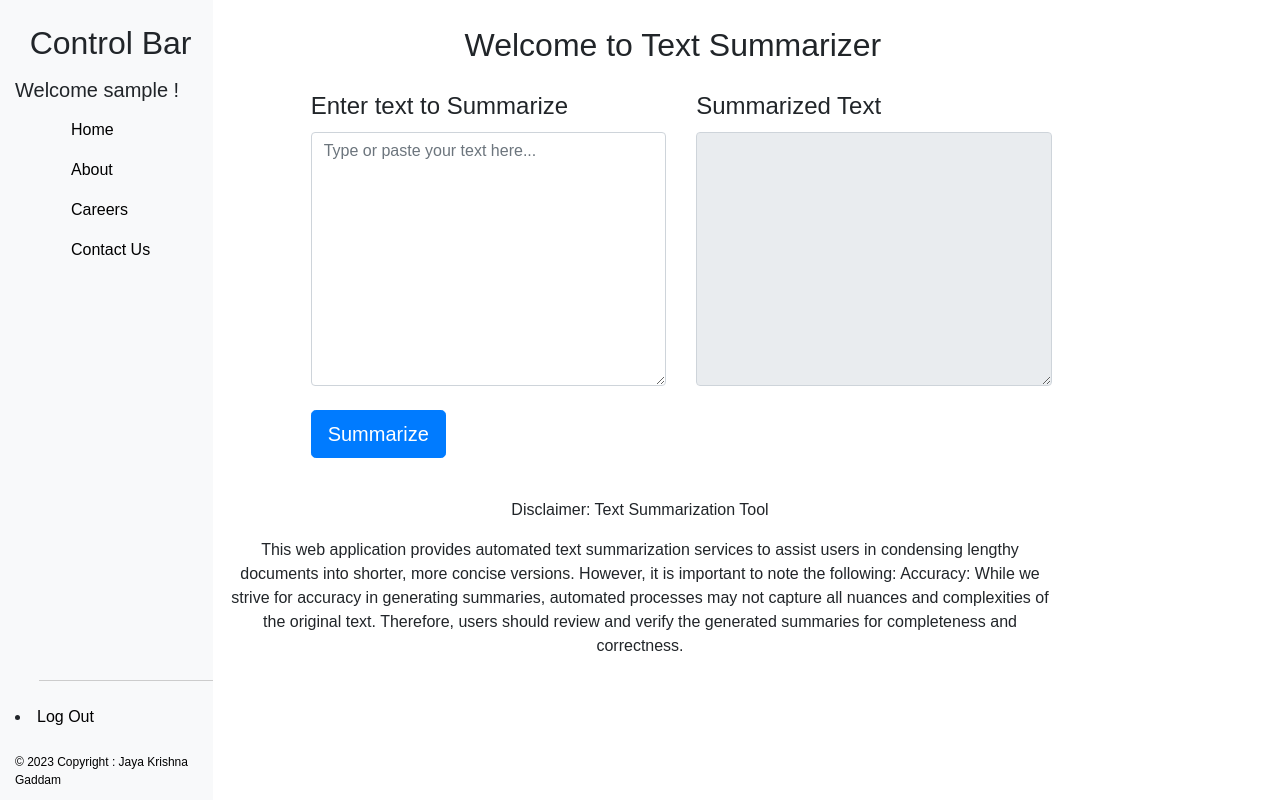
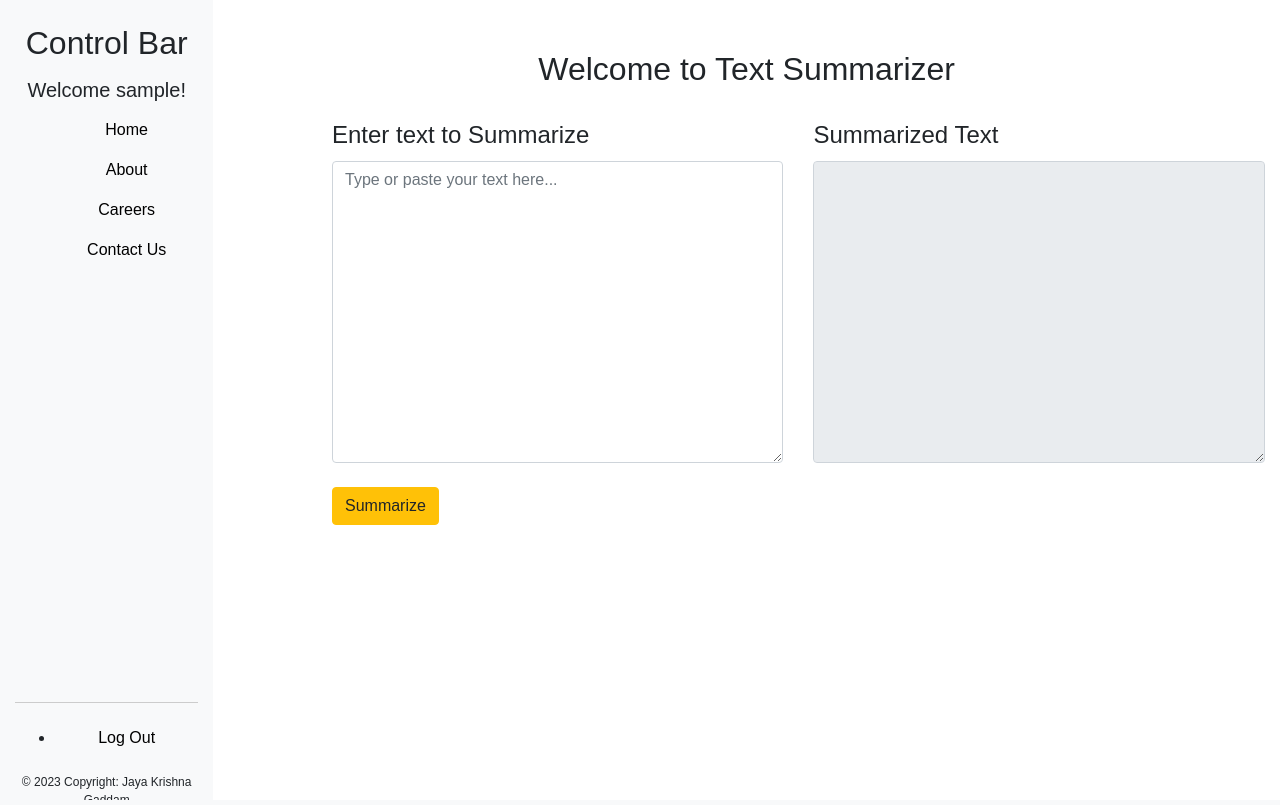
Before and after one commit to jayakrishnagaddam/Text-Summarization, a Flask app: a page that uses templates/homepage.html in a window 1280 px wide. Run offline with Flask 3, Linux system fonts and the light colour scheme; some libraries are stand-ins or nearby versions.

Commit message:
Enhancement Update

```diff
--- a/app.py
+++ b/app.py
@@ -1,16 +1,11 @@
-from flask import Flask, render_template, request, redirect, url_for, flash, session, jsonify
+from flask import Flask, render_template, request, redirect, url_for, flash, session
 from flask_pymongo import PyMongo
-import random
 
 app = Flask(__name__)
 app.config["SECRET_KEY"] = "1234"
 app.config["MONGO_URI"] = "mongodb+srv://2100090162:manigaddam@deepsheild.kzgpo9p.mongodb.net/textsummarizationsDB"
 mongo = PyMongo(app)
 
-@app.route('/send_otp', methods=['POST'])
-def send_otp():
-    # Add your logic to send OTP here
-    return jsonify({'message': 'OTP sent successfully'})
 @app.route('/')
 def index():
     return render_template("index.html")
@@ -19,45 +14,17 @@ def index():
 def login():
     error = None
     if request.method == 'POST':
-        mobile_number = request.form.get('mobile_number')
-        otp_entered = request.form.get('otp')
-
-        # Fetch user from database based on mobile number
-        user_data = mongo.db.users.find_one({'mobile_number': mobile_number})
-
+        username = request.form.get('username')
+        password = request.form.get('password')
+        user_data = mongo.db.users.find_one({'username': username, 'password': password})
         if user_data:
-            # Generate OTP
-            otp_generated = ''.join(random.choices('0123456789', k=6))
-
-            # Save OTP to session
-            session['otp'] = otp_generated
-
-            # Send OTP
-            send_otp(mobile_number, otp_generated)
-
-            # Redirect to verify OTP
-            return redirect(url_for('verify_otp'))
+            firstname = user_data['first_name']
+            session['username'] = username
+            return redirect(url_for('homepage', name=firstname))  # Passing firstname as parameter
         else:
-            error = 'Mobile number not registered'
+            error = 'Invalid username or password'
 
     return render_template('login.html', error=error)
-
-@app.route('/verify_otp', methods=['GET', 'POST'])
-def verify_otp():
-    if 'otp' not in session:
-        return redirect(url_for('login'))
-
-    if request.method == 'POST':
-        otp_entered = request.form.get('otp')
-        otp_generated = session['otp']
-
-        if otp_entered == otp_generated:
-            # OTP is correct, login successful
-            return redirect(url_for('homepage', name="User"))  # Redirect to homepage
-        else:
-            flash('Invalid OTP. Please try again.', 'error')
-
-    return render_template('verify_otp.html')
 
 @app.route('/homepage/<name>')
 def homepage(name):
--- a/templates/home.html
+++ b/templates/home.html
@@ -12,7 +12,7 @@
     }
 </style>
 </head>
-<body>
+<body class="container">
 <h2 class="text-center mt-4">Summarize any text with a click of a button
 </h2>
 <p class="text-center"> QuillBot's Summarizer can condense articles, papers, or documents down to the key points
--- a/templates/homepage.html
+++ b/templates/homepage.html
@@ -3,150 +3,137 @@
 <head>
     <meta charset="UTF-8">
     <meta name="viewport" content="width=device-width, initial-scale=1.0">
-    <title>Summarizer</title>
-   {%include 'bootstrap.html'%}
+    <title>Text Summarizer</title>
     <!-- Bootstrap CSS -->
     <link href="https://maxcdn.bootstrapcdn.com/bootstrap/4.5.2/css/bootstrap.min.css" rel="stylesheet">
 
     <style>
-
-
+        .a{
+            text-decoration: none;
+            color: black;
+        }
         body {
             font-family: Arial, sans-serif;
             margin: 0;
             padding: 0;
         }
-    #textid{
+
+        .left-sidebar {
+            overflow-y: auto;
+            height: 100vh;
+        }
+
+        #textid {
             padding-top: 2%;
             padding-left: 10%;
-
         }
 
-
         .content {
-
             padding-top: 2%;
             height: 100vh;
         }
 
-    /* Left Sidebar */
-    .col-md-2.bg-light.left-sidebar {
-        overflow-y: fixed;
-         /* Hide vertical scrolling for the left sidebar */
+        .form-group label {
+            font-size: 24px;
         }
 
-    /* Style the list of contents */
-    .contents-list {
-        list-style-type: none;
+        .form-control {
+            min-height: 200px;
         }
 
-    .contents-list li {
-        margin-top: 0px;
-        margin-bottom: 10px;
+        .mt-4,
+        .mt-3 {
+            margin-top: 10px;
         }
 
-    /* Style links in the list */
-    .contents-list a {
-        text-decoration: none;
-        color: #333;
+        .mb-4 {
+            margin-bottom: 20px;
         }
-
-    .contents-list a:hover {
-        text-decoration:underline;
-    }
-
         .upgrade-item {
         border-bottom: 1px solid #ccc; /* Add a border-bottom to create a line */
     }
-    .a{
-        text-decoration: none;
-        font-size: 13px;
 
+        .text-center {
+            text-align: center;
         }
-    #rightid {
+        .contents-list {
         list-style-type: none;
-        margin-left: 24px;
+        color: black;
     }
 
+        .loader {
+            border: 5px solid #f3f3f3;
+            border-top: 5px solid #3498db;
+            border-radius: 50%;
+            width: 50px;
+            height: 50px;
+            animation: spin 2s linear infinite;
+            display: none;
+        }
+        #ulid{
+            text-decoration: none;
+        }
+        #liid{
+            text-decoration: none;
+        }
 
-
+        @keyframes spin {
+            0% { transform: rotate(0deg); }
+            100% { transform: rotate(360deg); }
+        }
     </style>
 </head>
 <body>
     <div class="container-fluid">
         <div class="row">
-
+            <!-- Left Sidebar -->
             <div class="col-md-2 bg-light left-sidebar">
-                <h2 class="mt-4" style="position: relative; left: 8%;">Control Bar</h2>
+                <h2 class="mt-4 text-center">Control Bar</h2>
                 <div class="mt-3">
-                    <h5>Welcome {{name}} !</h5>
-                    <ul id="rightid">
-                        <li class="mt-3">
-                            <a style="color: black;" href="{{url_for('home')}}">Home</a>
+                    <h5 class="text-center">Welcome {{ name }}!</h5>
+                    <ul id="ulid" class="contents-list text-center">
+                        <li id="liid" class="mt-3">
+                            <a style="text-decoration: none; color: black;" href="{{ url_for('home') }}">Home</a>
                         </li>
-                        <li class="mt-3">
+                        <li id="liid" class="mt-3">
                             <a style="color: black;" href="#">About</a>
                         </li>
-                        <li class="mt-3">
+                        <li id="liid" class="mt-3">
                             <a style="color: black;" href="#">Careers</a>
                         </li>
-                        <li class="mt-3">
+                        <li id="liid" class="mt-3">
                             <a style="color: black;" href="#">Contact Us</a>
                         </li>
-
                     </ul>
                 </div>
-                <div style="position: absolute; top: 85%;">
-                    <li  id="rightid" class="upgrade-item"></li>
-                        <li class=" mt-4 mb-4">
-                            <a href="{{url_for('logout')}}" class="" style="text-decoration: none; color:black;">Log Out</a>
+
+                <div class="text-center mb-4" style="position: relative; top: 53%;">
+                    <p class="upgrade-item"></p>
+                    <ul>
+                        <li class="mt-2">
+                            <a class="btn btn-light" style="color: black;" href="{{ url_for('logout') }}">Log Out</a>
                         </li>
-                    <p style="font-size: 12px; text-decoration: none; color:black;">
-                        © 2023 Copyright : Jaya Krishna Gaddam
-                    </p>
+                    </ul>
+                    <p class="mb-0" style="font-size: 12px;">© 2023 Copyright: Jaya Krishna Gaddam</p>
                 </div>
             </div>
+
             <!-- Content Area -->
-            <div class="col-md-8 content">
-                <div >
-                <h2 class="text-center" style="position:relative; left: 4%;">Welcome to Text Summarizer</h2>
-                <div class="">
-
-                    <div class="row" id="textid" style="">
+            <div class="col-md-10 content">
+                <h2 class="text-center mt-4">Welcome to Text Summarizer</h2>
+                <div class="row" id="textid">
                     <div class="col">
                         <div class="form-group">
-                                <label style="font-size: 24px;" for="inputText">Enter text to Summarize</label>
-                                <textarea class="form-control" id="inputText" rows="10" placeholder="Type or paste your text here..."></textarea>
-                                <button id="summarizeBtn" class="mt-4 btn btn-primary btn-lg">Summarize</button>
+                            <label for="inputText">Enter text to Summarize</label>
+                            <textarea class="form-control" id="inputText" rows="12" placeholder="Type or paste your text here..." aria-label="Input Text"></textarea>
+                            <button id="summarizeBtn" class="mt-4 btn btn-warning">Summarize</button>
                         </div>
                     </div>
                     <div class="col">
                         <div class="form-group">
-                                <label style="font-size: 24px;" for="summarizedText">Summarized Text</label>
-                                <textarea class="form-control" id="summarizedText" rows="10" readonly></textarea>
-                            </div>
-                        </div>
-                    </div>
-                </div>
-
-                <script>
-                    document.getElementById('summarizeBtn').addEventListener('click', function () {
-                          var inputText = document.getElementById('inputText').value;
-                       var summarizedText = summarize(inputText);
-                        document.getElementById('summarizedText').value = summarizedText;
-                    });
-                </script>
-
-            </div>
-            <div class="text-center mt-4">
-               <p>Disclaimer: Text Summarization Tool</p>
-
-<p>This web application provides automated text summarization services to assist
-users in condensing lengthy documents into shorter, more concise versions. However,
-it is important to note the following:
-Accuracy: While we strive for accuracy in generating summaries, automated processes may
- not capture all nuances and complexities of the original text. Therefore, users should review
- and verify the generated summaries for completeness and correctness.</p>
+                            <label for="summarizedText">Summarized Text</label>
+                            <textarea class="form-control" id="summarizedText" rows="12" readonly aria-label="Summarized Text"></textarea>
+                            <div class="loader mx-auto mt-2"></div>
                         </div>
                     </div>
                 </div>
@@ -155,5 +142,32 @@ Accuracy: While we strive for accuracy in generating summaries, automated proces
             <script src="https://cdnjs.cloudflare.com/ajax/libs/jquery/3.5.1/jquery.min.js"></script>
             <script src="https://cdnjs.cloudflare.com/ajax/libs/popper.js/1.16.0/umd/popper.min.js"></script>
             <script src="https://maxcdn.bootstrapcdn.com/bootstrap/4.5.2/js/bootstrap.min.js"></script>
+            <!-- Summarizer Script -->
+            <script>
+                $(document).ready(function() {
+                    $('#summarizeBtn').click(function() {
+                        var inputText = $('#inputText').val();
+                        if (inputText.trim() !== '') {
+                            $('#summarizedText').val(''); // Clear previous result
+                            $('.loader').show(); // Show loader
+                            $.ajax({
+                                type: 'POST',
+                                url: '/summarize', // Replace with your endpoint
+                                data: { text: inputText },
+                                success: function(response) {
+                                    $('#summarizedText').val(response);
+                                },
+                                complete: function() {
+                                    $('.loader').hide(); // Hide loader
+                                }
+                            });
+                        } else {
+                            alert('Please enter some text to summarize.');
+                        }
+                    });
+                });
+            </script>
+        </div>
+    </div>
 </body>
 </html>
```
Also changed, not shown: templates/login.html (+29 -37 lines). Lines whose indentation alone changed are shown as unchanged.
